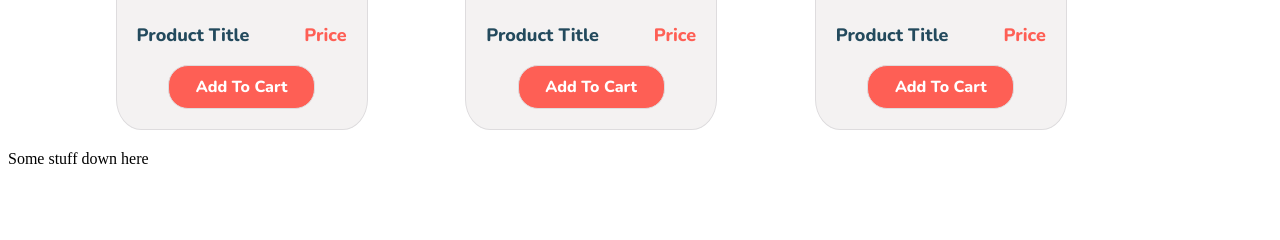
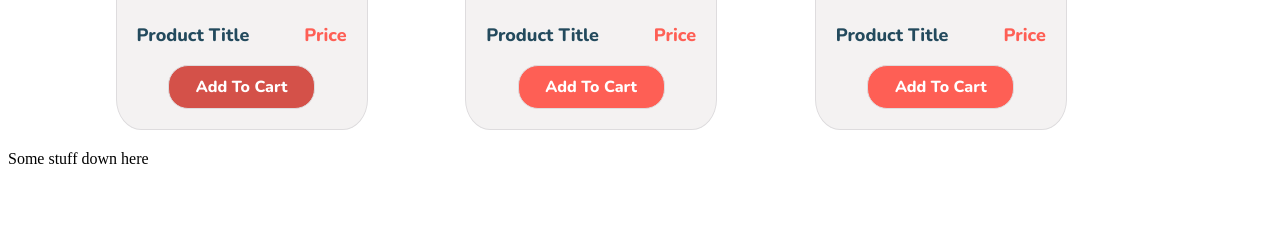
Before and after one commit to ldavidson45/wags-to-wings, a Django app: page / in a window 1280 px wide, while the restyled element is pressed. Shown: the part 338-578 px from the top of the page. Run offline with Django 3.2, Linux system fonts and the light colour scheme; style sheets or scripts are compiled from the project's sources; some libraries are stand-ins or nearby versions; some web fonts are replaced.

Commit message:
add style to button clicked

```diff
--- a/wags_to_wings/static/css/product_list.css
+++ b/wags_to_wings/static/css/product_list.css
@@ -82,9 +82,13 @@
   border: 0.04rem solid #dedcde;
 }
 
+.product-card button:active {
+  outline: none;
+  background: #d45149;
+}
+
 .product-card button:focus {
   outline: none;
-  background: #fe5f55;
 }
 
 .price {
--- a/wags_to_wings/static/css/product_list.scss
+++ b/wags_to_wings/static/css/product_list.scss
@@ -74,9 +74,13 @@ $lightgray: rgb(244, 242, 242);
     border: 0.04rem solid rgb(222, 220, 222);
   }
 
+  button:active {
+    outline: none;
+    background: #d45149;
+  }
+
   button:focus {
     outline: none;
-    background: #fe5f55;
   }
 }
 
```
Also changed, not shown: 1 other file.
